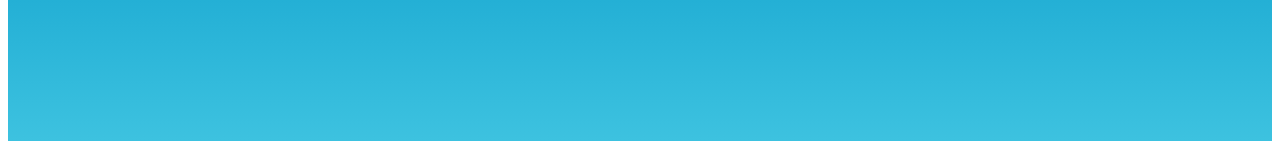
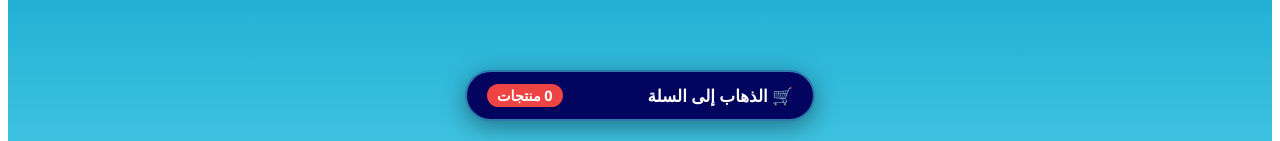
Before and after one commit to MOO651/themar-albahr, a React (Vite) app in the folder my-fish-shop/: page /jeddah in a window 1280 px wide. Shown: the part 659-800 px from the top of the page. Built offline with nearby package versions, Linux system fonts and the light colour scheme; no server answers; the database is empty.

Commit message:
إضافة زر عائم للذهاب إلى السلة في صفحة فرع جدة لتكتمل تجربة المتجر

```diff
--- a/my-fish-shop/src/pages/Jeddah.tsx
+++ b/my-fish-shop/src/pages/Jeddah.tsx
@@ -1,12 +1,15 @@
-import { useEffect, useState } from "react";
+import { useEffect, useState, useContext } from 'react';
 import { db } from "../firebase/config";
 import { collection, onSnapshot, query, where } from "firebase/firestore";
 import ProductCard from "../components/ProductCard";
+import { Link } from 'react-router-dom';
+import { CartContext } from '../context/CartContext';
 
 const Jeddah = () => {
   const [products, setProducts] = useState<any[]>([]);
   const [activeTab, setActiveTab] = useState("frozen");
   const [searchTerm, setSearchTerm] = useState<string>("");
+  const { totalItems } = useContext(CartContext);
 
   useEffect(() => {
     const q = query(
@@ -32,12 +35,13 @@ const Jeddah = () => {
       maxWidth: "100vw",
       overflowX: "hidden",
       background: "linear-gradient(180deg, #0077b6 0%, #0096c7 50%, #48cae4 100%)",
-      padding: "20px 10px",
+      padding: "20px 10px 90px 10px",
       textAlign: "center",
       direction: "rtl",
       fontFamily: "'Tajawal', 'Segoe UI', sans-serif",
       color: "white",
-      boxSizing: "border-box"
+      boxSizing: "border-box",
+      position: "relative"
     }}>
       <style>{`
         /* تحسين التجاوب للشاشات الصغيرة والموبايل */
@@ -68,6 +72,43 @@ const Jeddah = () => {
           }
         }
       `}</style>
+
+      {/* زر عائم سريع وثابت أسفل الشاشة للوصول السريع للسلة في فرع جدة */}
+      <div style={{
+        position: "fixed",
+        bottom: "20px",
+        left: "50%",
+        transform: "translateX(-50%)",
+        zIndex: 999,
+        width: "90%",
+        maxWidth: "350px"
+      }}>
+        <Link to="/cart" style={{
+          display: "flex",
+          justifyContent: "space-between",
+          alignItems: "center",
+          backgroundColor: "#03045e",
+          color: "#ffffff",
+          padding: "12px 20px",
+          borderRadius: "50px",
+          textDecoration: "none",
+          boxShadow: "0 6px 25px rgba(0,0,0,0.4)",
+          border: "2px solid rgba(72, 202, 228, 0.6)",
+          fontWeight: "bold",
+          fontSize: "1.05rem"
+        }}>
+          <span>🛒 الذهاب إلى السلة</span>
+          <span style={{
+            backgroundColor: "#ef4444",
+            color: "white",
+            borderRadius: "50px",
+            padding: "2px 10px",
+            fontSize: "0.9rem"
+          }}>
+            {totalItems} منتجات
+          </span>
+        </Link>
+      </div>
 
       <h1 className="branch-title" style={{
         fontSize: "2.8rem",
--- a/my-fish-shop/src/pages/Qatif.tsx
+++ b/my-fish-shop/src/pages/Qatif.tsx
@@ -1,11 +1,14 @@
-import { useEffect, useState } from "react";
+import { useEffect, useState, useContext } from 'react';
 import { db } from "../firebase/config";
 import { collection, onSnapshot, query, where } from "firebase/firestore";
 import ProductCard from "../components/ProductCard";
+import { Link } from 'react-router-dom';
+import { CartContext } from '../context/CartContext';
 
 const Qatif = () => {
   const [products, setProducts] = useState<any[]>([]);
   const [searchTerm, setSearchTerm] = useState<string>("");
+  const { totalItems } = useContext(CartContext);
 
   useEffect(() => {
     const q = query(collection(db, "products"), where("category", "==", "qatif-frozen"));
@@ -26,12 +29,13 @@ const Qatif = () => {
       maxWidth: "100vw",
       overflowX: "hidden",
       background: "linear-gradient(180deg, #0077b6 0%, #0096c7 50%, #48cae4 100%)",
-      padding: "20px 10px",
+      padding: "20px 10px 90px 10px", // مسافة من الأسفل لكي لا يغطي الزر العائم المنتجات
       textAlign: "center",
       direction: "rtl",
       fontFamily: "'Tajawal', 'Segoe UI', sans-serif",
       color: "white",
-      boxSizing: "border-box"
+      boxSizing: "border-box",
+      position: "relative"
     }}>
       <style>{`
         /* تحسين التجاوب للشاشات الصغيرة والموبايل */
@@ -51,6 +55,43 @@ const Qatif = () => {
           }
         }
       `}</style>
+
+      {/* زر عائم سريع وثابت أسفل الشاشة للوصول السريع للسلة في فرع القطيف */}
+      <div style={{
+        position: "fixed",
+        bottom: "20px",
+        left: "50%",
+        transform: "translateX(-50%)",
+        zIndex: 999,
+        width: "90%",
+        maxWidth: "350px"
+      }}>
+        <Link to="/cart" style={{
+          display: "flex",
+          justifyContent: "space-between",
+          alignItems: "center",
+          backgroundColor: "#03045e",
+          color: "#ffffff",
+          padding: "12px 20px",
+          borderRadius: "50px",
+          textDecoration: "none",
+          boxShadow: "0 6px 25px rgba(0,0,0,0.4)",
+          border: "2px solid rgba(72, 202, 228, 0.6)",
+          fontWeight: "bold",
+          fontSize: "1.05rem"
+        }}>
+          <span>🛒 الذهاب إلى السلة</span>
+          <span style={{
+            backgroundColor: "#ef4444",
+            color: "white",
+            borderRadius: "50px",
+            padding: "2px 10px",
+            fontSize: "0.9rem"
+          }}>
+            {totalItems} منتجات
+          </span>
+        </Link>
+      </div>
 
       <h1 className="branch-title" style={{
         fontSize: "2.8rem",
--- a/my-fish-shop/src/pages/Riyadh.tsx
+++ b/my-fish-shop/src/pages/Riyadh.tsx
@@ -1,12 +1,15 @@
-import { useEffect, useState } from "react";
+import { useEffect, useState, useContext } from 'react';
 import { db } from "../firebase/config";
 import { collection, onSnapshot, query, where } from "firebase/firestore";
 import ProductCard from "../components/ProductCard";
+import { Link } from 'react-router-dom';
+import { CartContext } from '../context/CartContext';
 
 const Riyadh = () => {
   const [products, setProducts] = useState<any[]>([]);
   const [activeTab, setActiveTab] = useState("frozen");
   const [searchTerm, setSearchTerm] = useState<string>("");
+  const { totalItems } = useContext(CartContext);
 
   useEffect(() => {
     const q = query(
@@ -32,12 +35,13 @@ const Riyadh = () => {
       maxWidth: "100vw",
       overflowX: "hidden",
       background: "linear-gradient(180deg, #0077b6 0%, #0096c7 50%, #48cae4 100%)",
-      padding: "20px 10px",
+      padding: "20px 10px 90px 10px", // مسافة من تحت عشان الزر العائم ما يداريش المنتجات
       textAlign: "center",
       direction: "rtl",
       fontFamily: "'Tajawal', 'Segoe UI', sans-serif",
       color: "white",
-      boxSizing: "border-box"
+      boxSizing: "border-box",
+      position: "relative"
     }}>
       <style>{`
         @media (max-width: 768px) {
@@ -67,6 +71,43 @@ const Riyadh = () => {
           }
         }
       `}</style>
+
+      {/* زر عائم سريع وثابت أسفل الشاشة للوصول السريع للسلة في أي وقت */}
+      <div style={{
+        position: "fixed",
+        bottom: "20px",
+        left: "50%",
+        transform: "translateX(-50%)",
+        zIndex: 999,
+        width: "90%",
+        maxWidth: "350px"
+      }}>
+        <Link to="/cart" style={{
+          display: "flex",
+          justifyContent: "space-between",
+          alignItems: "center",
+          backgroundColor: "#03045e",
+          color: "#ffffff",
+          padding: "12px 20px",
+          borderRadius: "50px",
+          textDecoration: "none",
+          boxShadow: "0 6px 25px rgba(0,0,0,0.4)",
+          border: "2px solid rgba(72, 202, 228, 0.6)",
+          fontWeight: "bold",
+          fontSize: "1.05rem"
+        }}>
+          <span>🛒 الذهاب إلى السلة</span>
+          <span style={{
+            backgroundColor: "#ef4444",
+            color: "white",
+            borderRadius: "50px",
+            padding: "2px 10px",
+            fontSize: "0.9rem"
+          }}>
+            {totalItems} منتجات
+          </span>
+        </Link>
+      </div>
 
       <h1 className="branch-title" style={{
         fontSize: "2.8rem",
```
